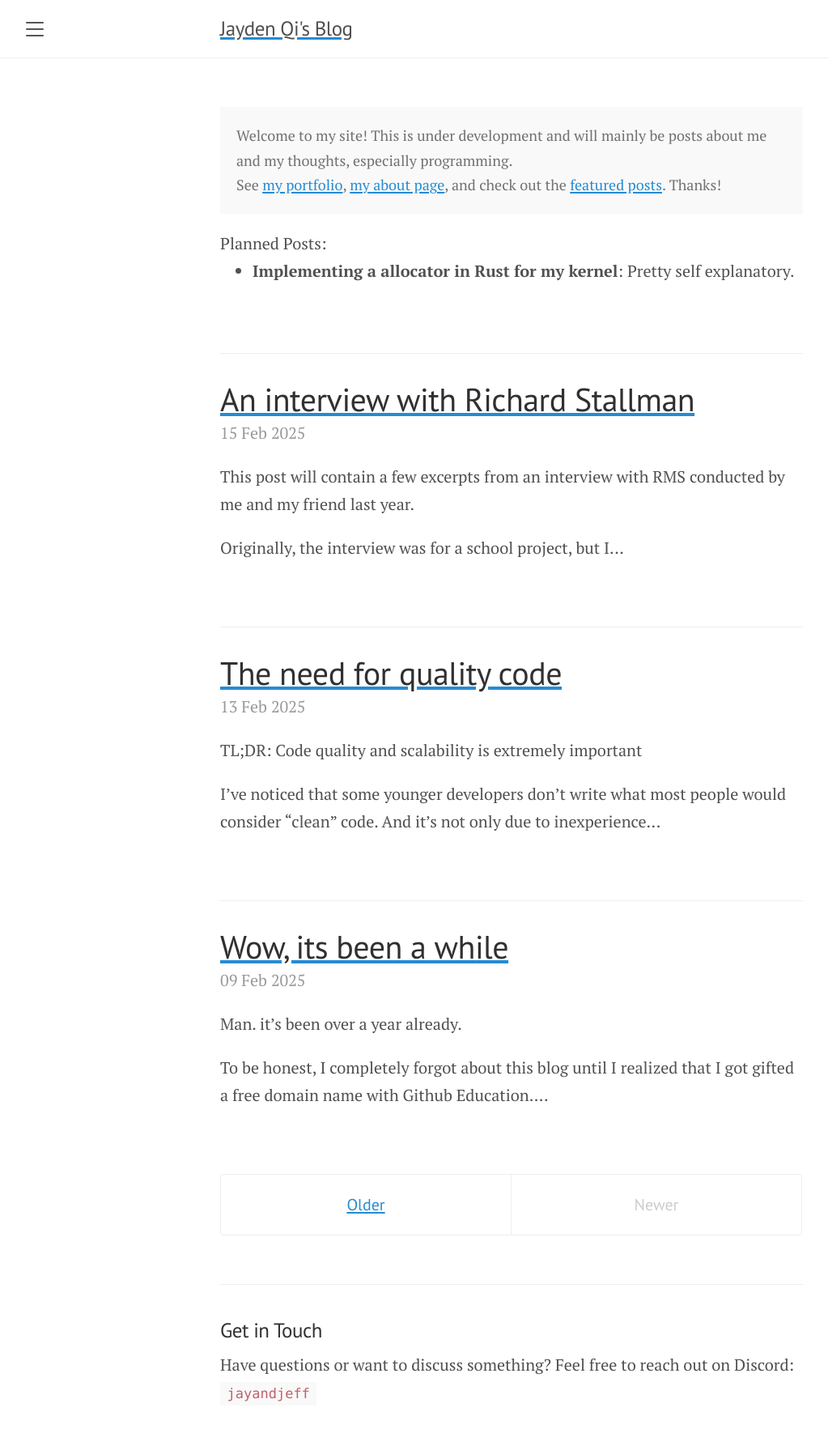
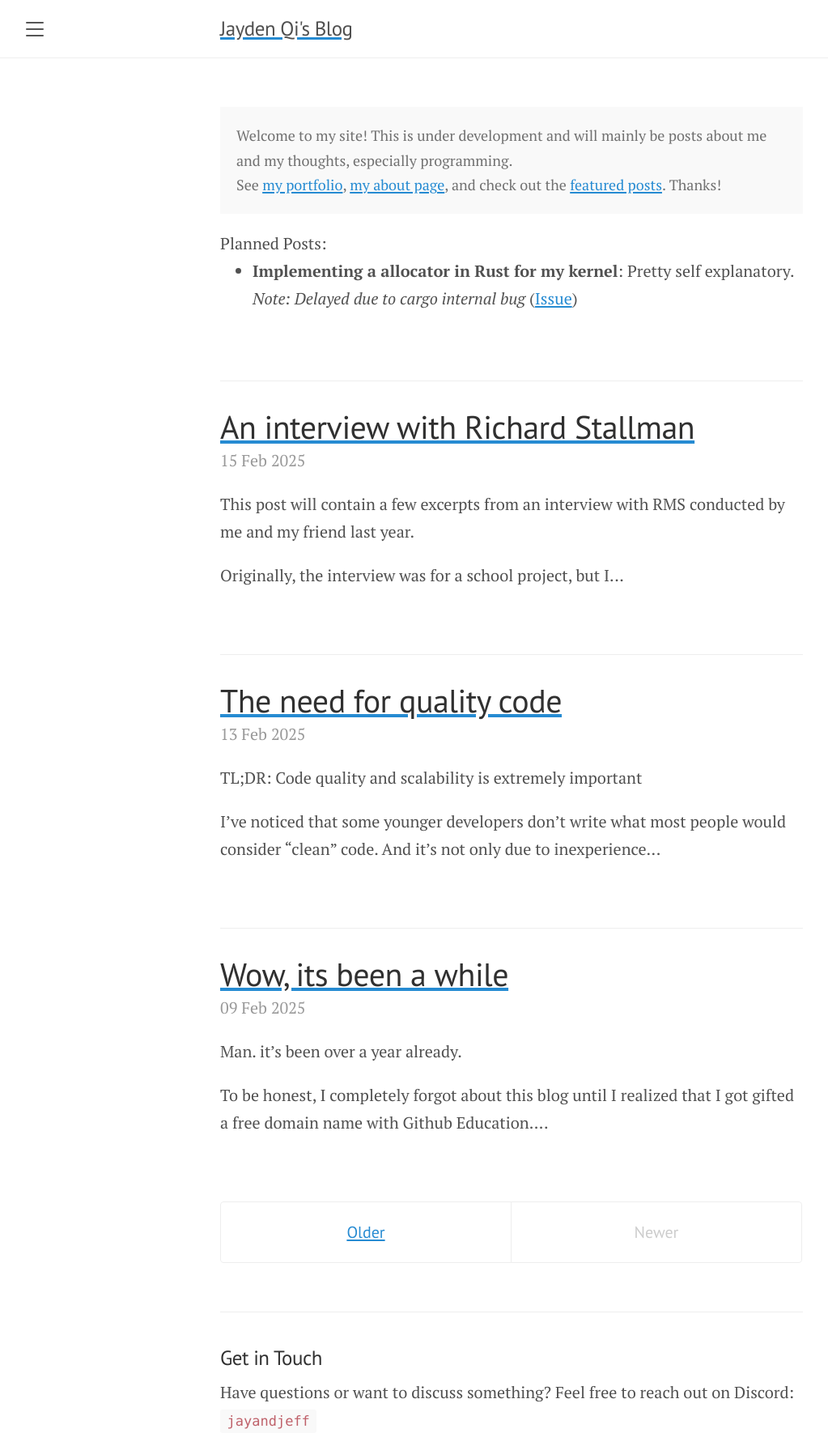
Before and after one commit to JayAndJef/jayandjef.github.io, a Jekyll site: the page built from index.html, in a window 1280 px wide. Shown: the whole page at 81% size, without its empty margins (8-1031 px from the left). Built offline with Jekyll 4.4.1, drawn with Linux system fonts in a browser that asks for light colours; the list of posts is cut into pages by our own code; comment, search, counter and statistics services are not loaded; before the commit the page ends 1757 px from its top, so only the background shows below that.

Commit message:
update: delay post :_(

```diff
--- a/_data/planned_posts.yml
+++ b/_data/planned_posts.yml
@@ -1,2 +1,4 @@
 - title: Implementing a allocator in Rust for my kernel
   description: Pretty self explanatory.
+  note: Delayed due to cargo internal bug
+  issue_link: https://github.com/rust-lang/cargo/issues/10444
--- a/index.html
+++ b/index.html
@@ -16,6 +16,12 @@ title: Home
   <li>
     <b>{{ post.title }}</b>:
     {{ post.description }}
+    {% if post.note %}
+    <br><i>Note: {{ post.note }}</i>
+    {% if post.issue_link %}
+    (<a href="{{ post.issue_link }}">Issue</a>)
+    {% endif %}
+    {% endif %}
   </li>
   {% endfor %}
   </ul>
```
